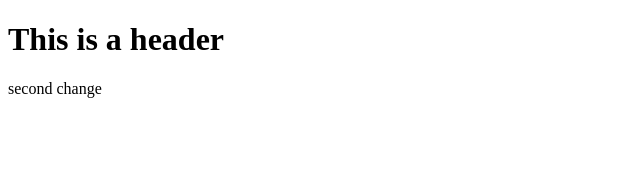
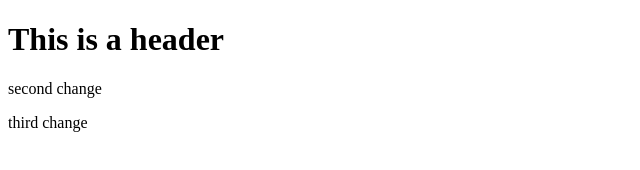
Before and after one commit to dscardona/git-test, a plain HTML site: page index.html in a window 1280 px wide. Shown: the whole page, without its empty margins (0-640 px from the left). Drawn offline with Linux system fonts and the light colour scheme.

Commit message:
third commit

```diff
--- a/index.html
+++ b/index.html
@@ -3,5 +3,6 @@
     <body>
         <h1>This is a header</h1>
         <p>second change</p>
+        <p>third change</p>
     </body>
 </html>
```
